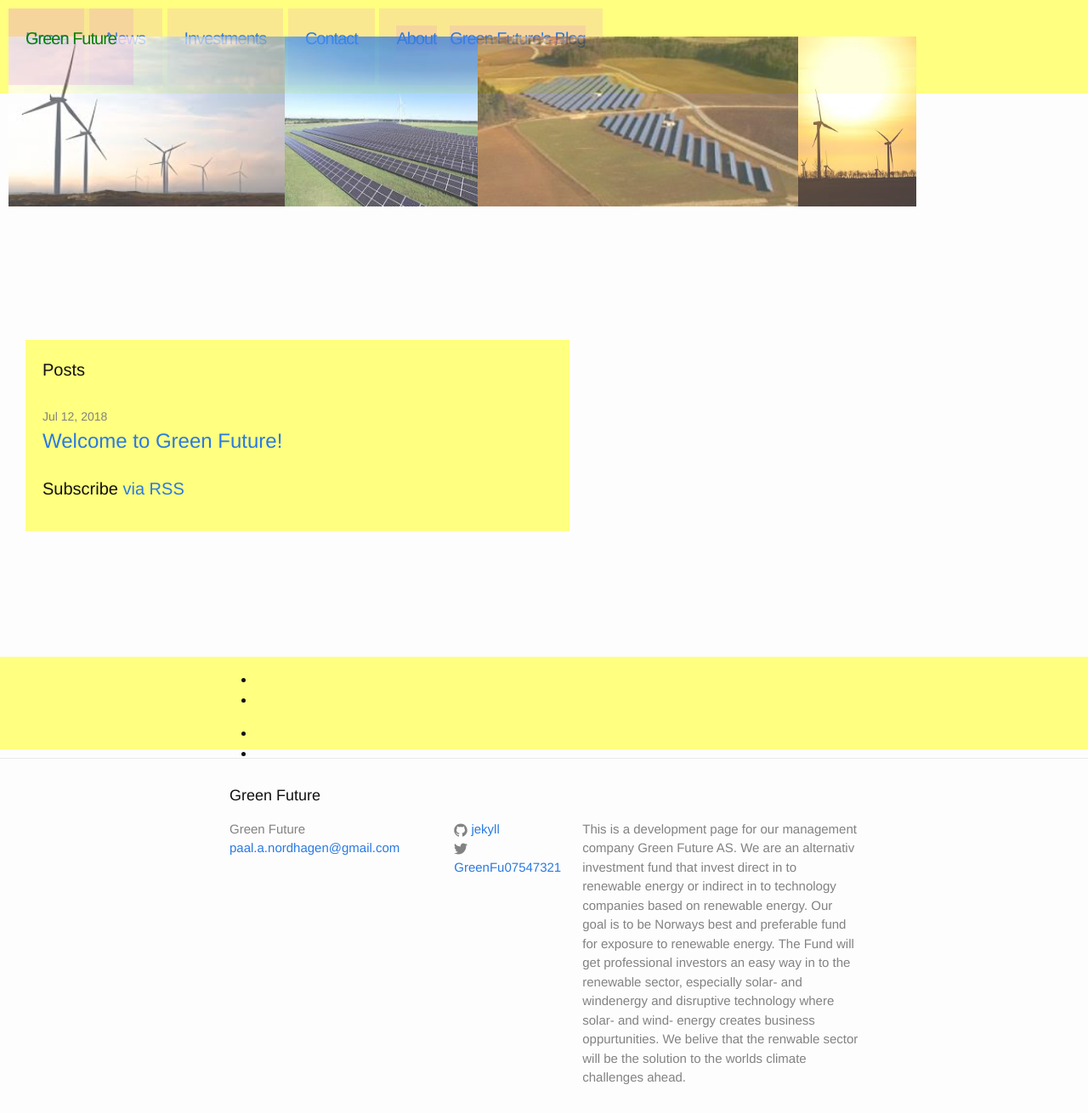
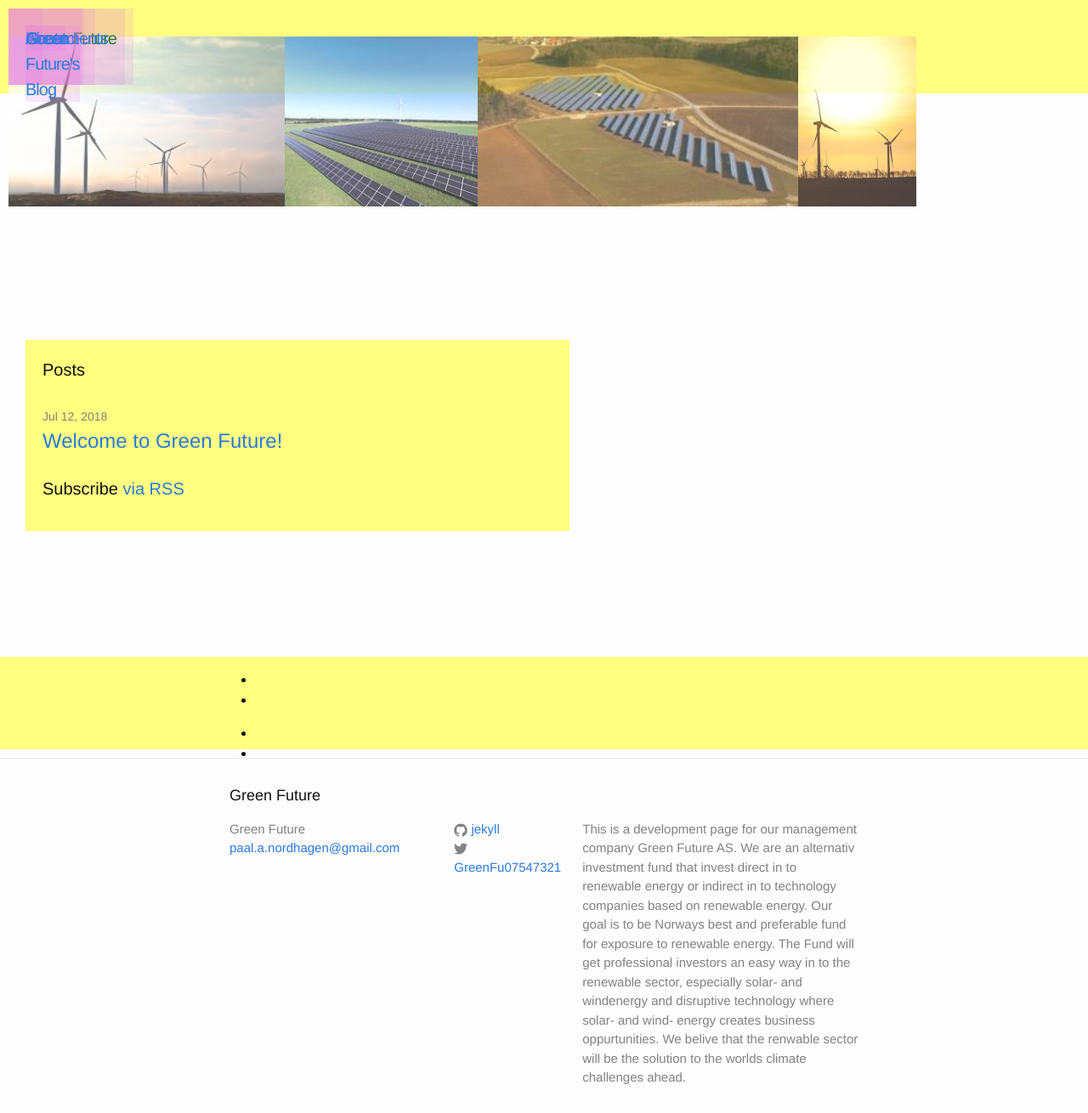
Before and after one commit to Paal-August/Paal-August.github.io, a Jekyll site: the page built from index.html, in a window 1280 px wide and 1310 px high. Shown: the whole window at 85% size. Built offline with Jekyll 4.4.1, drawn with Linux system fonts in a browser that asks for light colours.

Commit message:
Update _layout.scss

```diff
--- a/_sass/_layout.scss
+++ b/_sass/_layout.scss
@@ -77,6 +77,7 @@
     background-color:#dd72DF2A;
     display:inline-block;
      z-index:3;
+       position:absolute;
 }
 
 .site-menu2 {
@@ -88,6 +89,7 @@
     background-color:#dd72DF2A;
     display:inline-block;
   z-index:3;
+    position:absolute;
 }
 
 .site-menu3 {
@@ -99,6 +101,7 @@
     background-color:#dd72DF2A;
     display:inline-block;
   z-index:3;
+    position:absolute;
 }
 
 .site-menu4 {
@@ -110,6 +113,7 @@
     background-color:#dd72DF2A;
     display:inline-block;
   z-index:3;
+    position:absolute;
 }
 
 .site-nav {
@@ -120,6 +124,7 @@
     background-color:#dd72DF2A;
     display:inline-block;
   z-index:3;
+    position:absolute;
 }
 /*.menu-icon {
     grid-area: 1 / 6 / 2/7;
@@ -141,6 +146,7 @@
     display:inline-block;
   justify-content:space-between;
   z-index:3;
+    position:absolute;
 }
 
 /*.site-nav {*/
@@ -155,6 +161,7 @@
         display:inline-block;
         justify-content:start;
       z-index:3;
+        position:absolute;
        /* line-height: $base-line-height;
         // Gaps between nav items, but not on the last one
         &:not(:last-child) {
```
